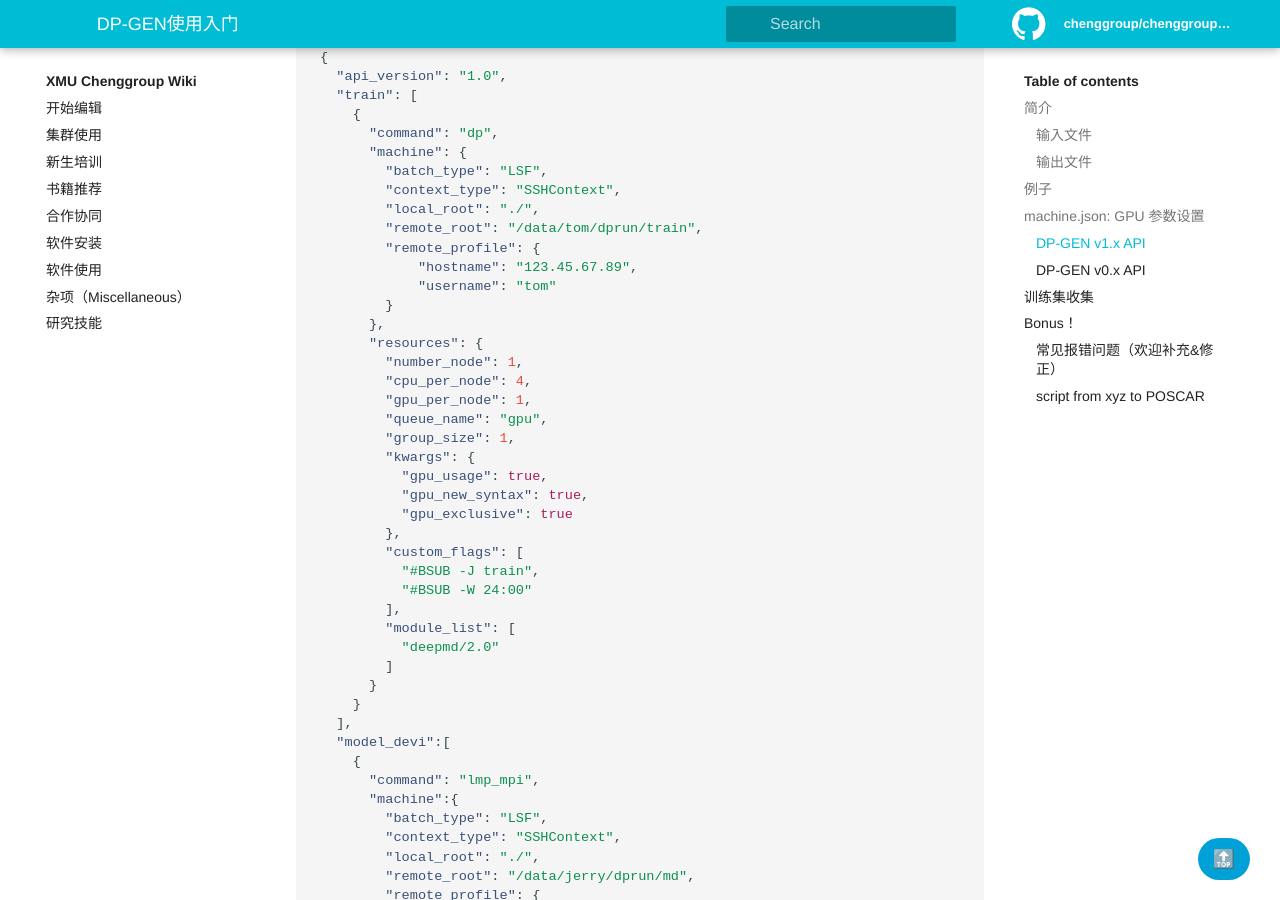
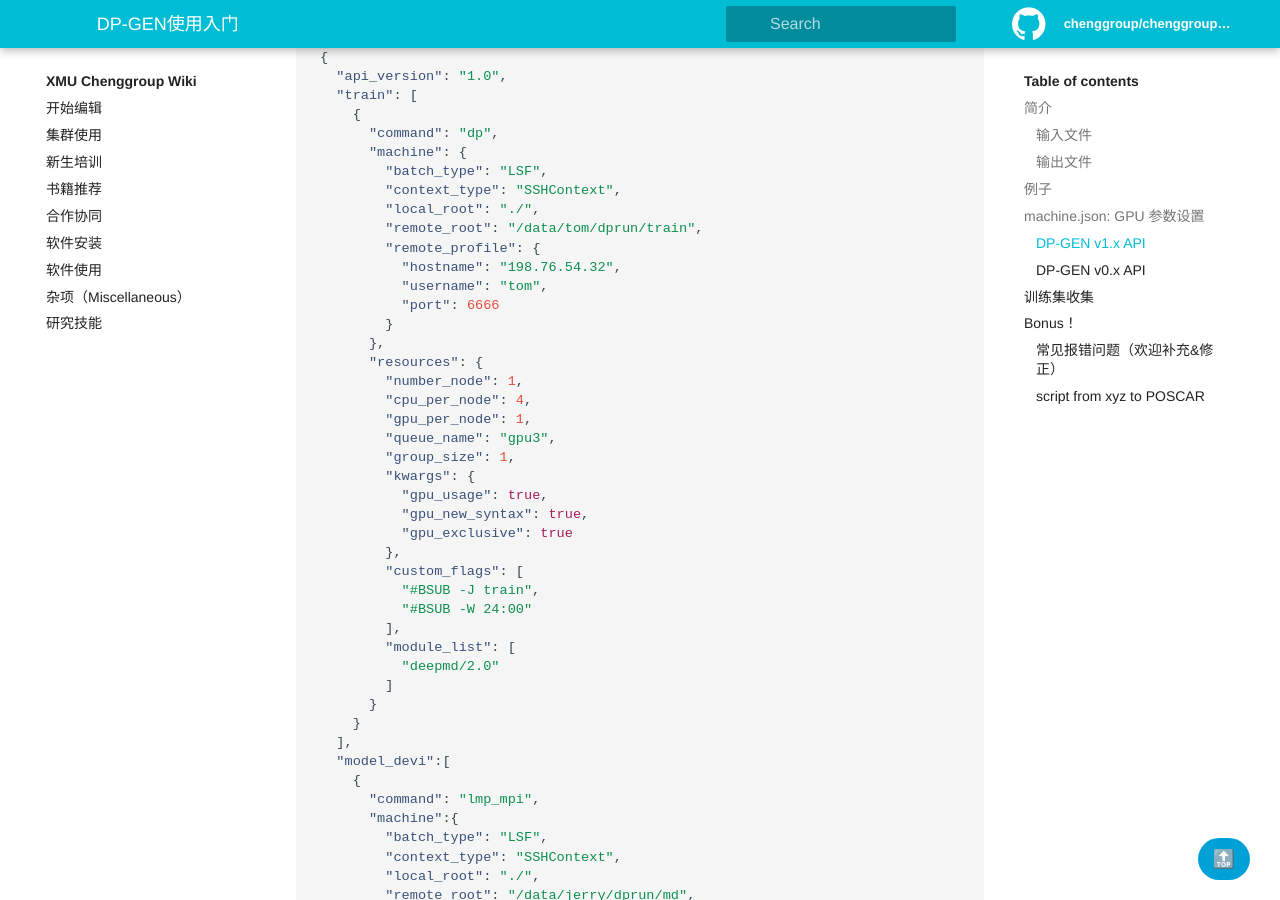
Before and after one commit to chenggroup/chenggroup.github.io, a Jekyll site: the page built from _wiki/软件使用/DP-GEN.md, in a window 1280 px wide and 900 px high, scrolled down 8926 px. Built offline with Jekyll 4.4.1, drawn with Linux system fonts in a browser that asks for light colours.

Commit message:
fix typo

```diff
--- a/_wiki/软件使用/DP-GEN.md
+++ b/_wiki/软件使用/DP-GEN.md
@@ -408,15 +408,16 @@ DPDispatcher 相比旧版，基于配置字典而非文件Flag来管理所提交
         "local_root": "./",
         "remote_root": "/data/tom/dprun/train",
         "remote_profile": {
-            "hostname": "123.45.67.89",
-            "username": "tom"
+          "hostname": "198.76.54.32",
+          "username": "tom",
+          "port": 6666
         }
       },
       "resources": {
         "number_node": 1,
         "cpu_per_node": 4,
         "gpu_per_node": 1,
-        "queue_name": "gpu",
+        "queue_name": "gpu3",
         "group_size": 1,
         "kwargs": {
           "gpu_usage": true,
```
Also changed, not shown: _wiki/集群使用/gpu_usage.md (+2 -2 lines).
